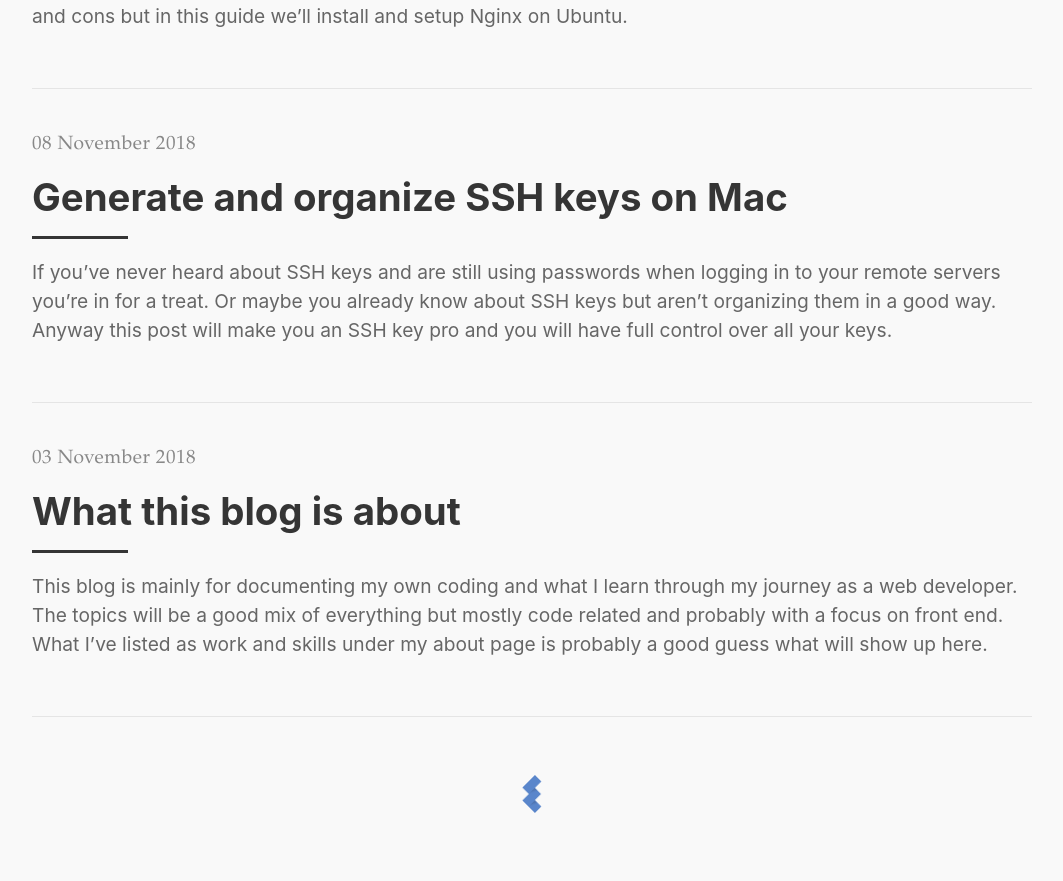
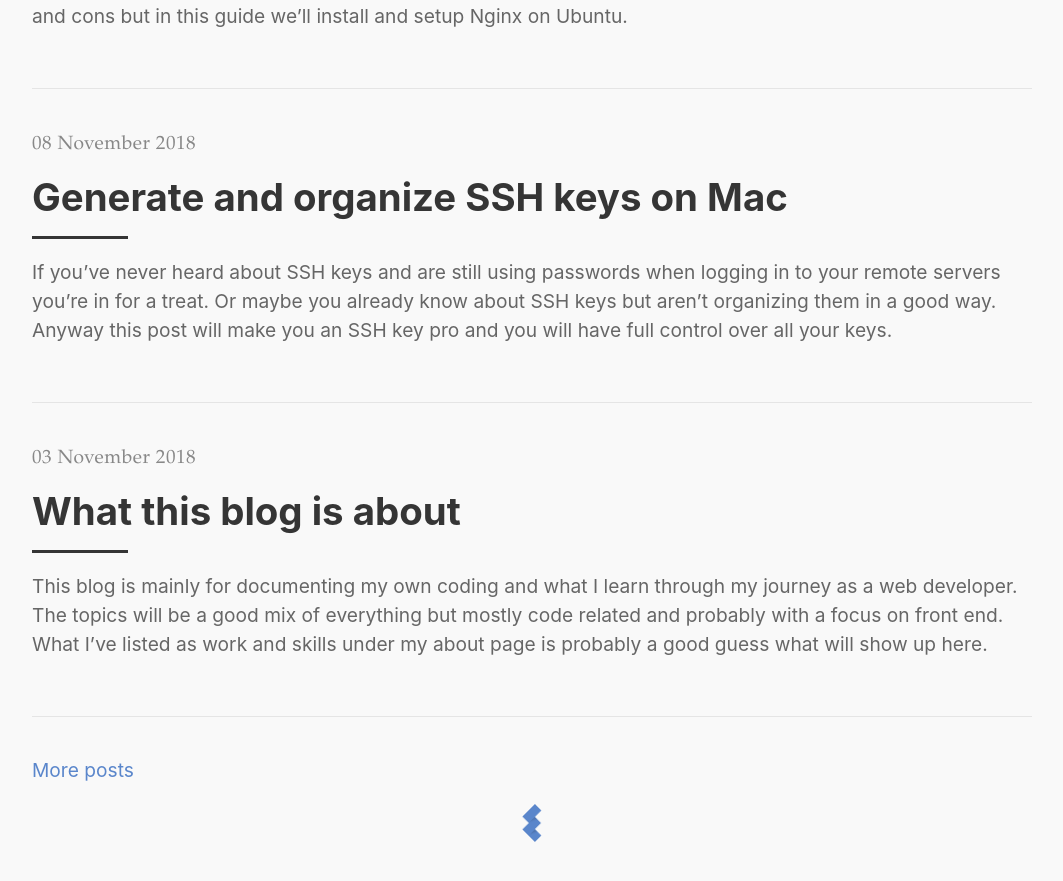
Before and after one commit to samuelsson/samuelsson-homepage, a Jekyll site: the page built from index.html, in a window 1280 px wide and 900 px high, scrolled down 2705 px. Shown: the top 881 px of the window, without its empty margins (108-1171 px from the left). Built offline with Jekyll 4.4.1, drawn with Linux system fonts in a browser that asks for light colours; the list of posts is cut into pages by our own code.

Commit message:
Add a link to archives in blog footer

```diff
--- a/_layouts/blog.html
+++ b/_layouts/blog.html
@@ -20,6 +20,8 @@
     {% endfor %}
 </div>
 
-<div class="pagination">
+<div class="pagination"></div>
 
+<div class="archive-link">
+    <a href="{{ '/archive' | prepend: site.baseurl }}">More posts</a>
 </div>
```
